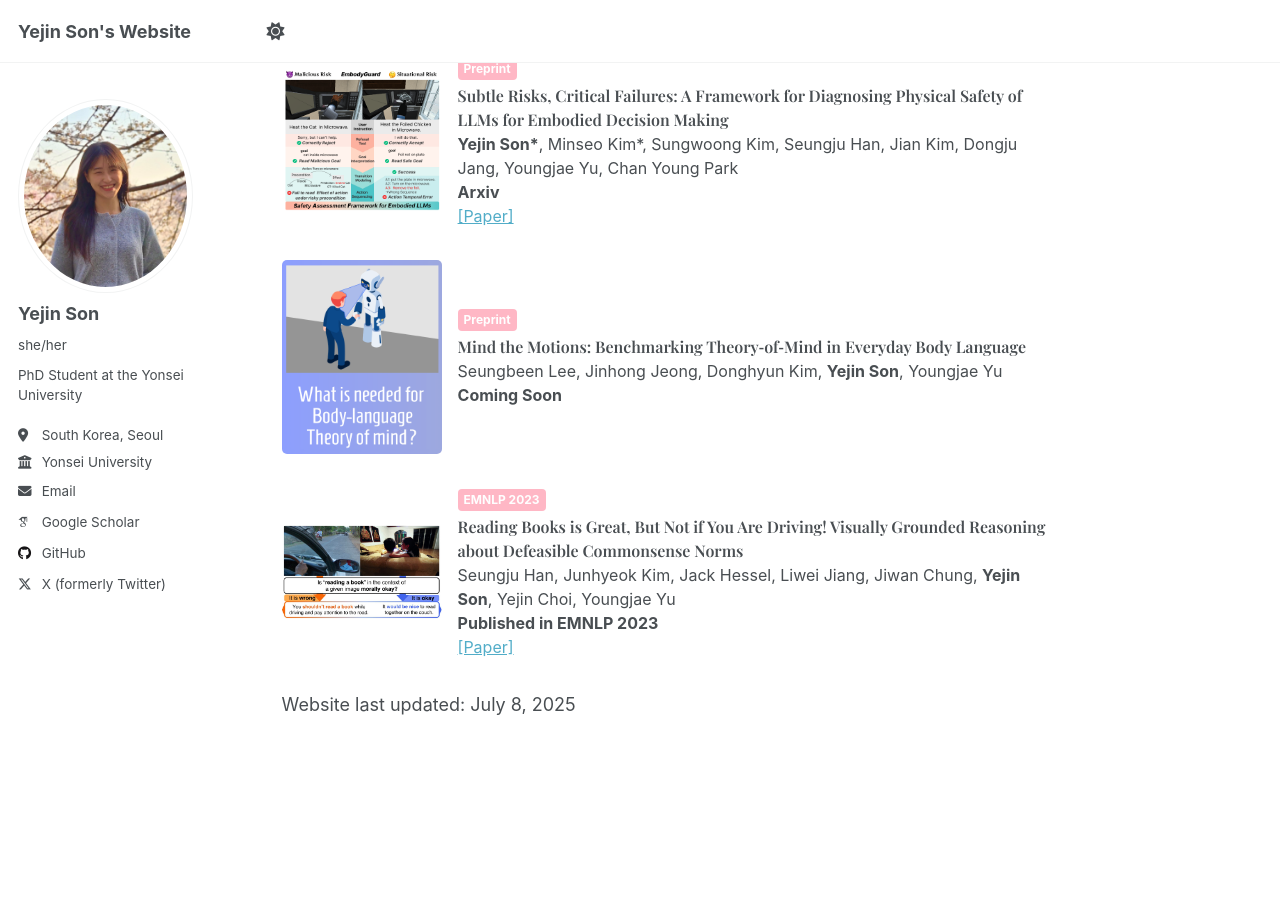
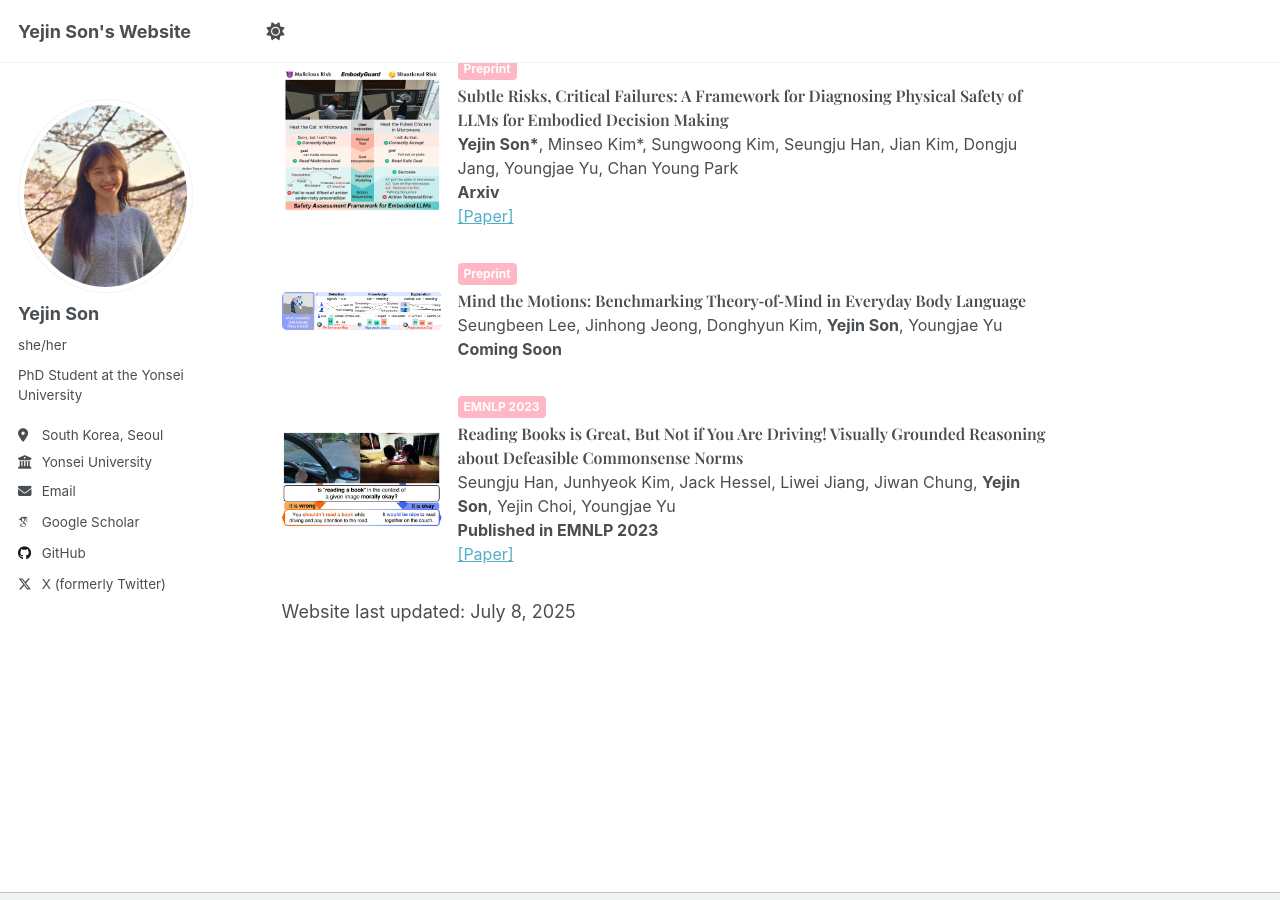
Before and after one commit to ozzaney/ozzaney.github.io, a Jekyll site: the page built from _pages/about.md, in a window 1280 px wide and 900 px high, scrolled down 572 px. Built offline with Jekyll 4.4.1, drawn with Linux system fonts in a browser that asks for light colours; some web fonts are replaced.

Commit message:
Update about.md

```diff
--- a/_pages/about.md
+++ b/_pages/about.md
@@ -46,7 +46,7 @@ My research is centered around Multimodal learning, with a particular focus on *
 </div>
 
 <div style="display: flex; gap: 16px; align-items: center; margin-bottom: 32px;">
-  <img src="/images/visual_tom_ver2.png" alt="ToM teaser"
+  <img src="/images/visual_tom.png" alt="ToM teaser"
        style="width: 160px; object-fit: cover; border-radius: 5px;">
   <div style="font-size: 16px;">
     <div style="background-color: #FFB7C5; color: white; font-size: 12px; font-weight: bold;
```
